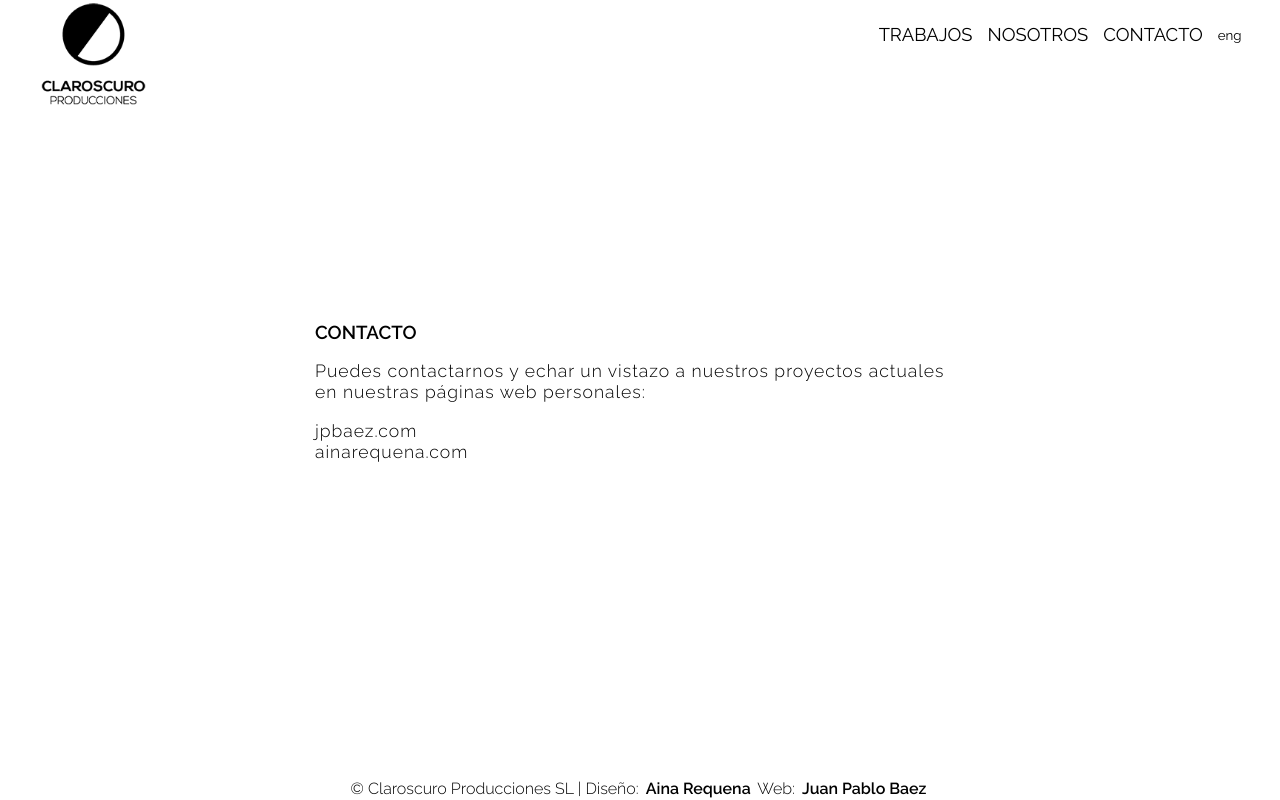
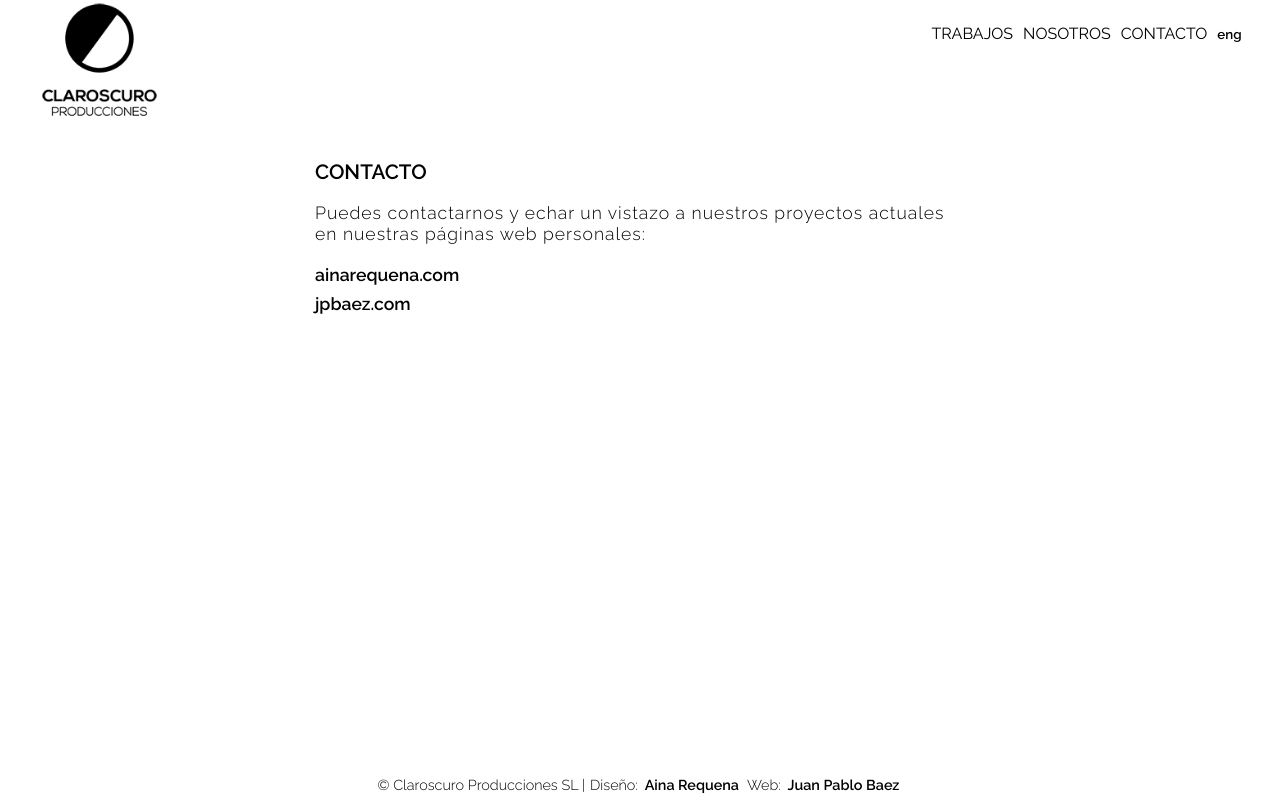
Before and after one commit to JuanPabloBaez/claroscuro, a Next.js app: page /contacto in a window 1280 px wide. Built offline with nearby package versions, Linux system fonts and the light colour scheme.

Commit message:
css home about contact

```diff
--- a/components/layout.js
+++ b/components/layout.js
@@ -52,7 +52,7 @@ function Layout({children}) {
         <main>{children}</main>
 
         <footer style={light===true ? {color:'white'}  :null}>
-            <p>&copy; Claroscuro Producciones SL | {lang=="esp" ?"Diseño:":"Design:"} <a href="https://www.ainarequena.com/" target="_blank" rel="noopener noreferrer">Aina Requena</a> Web: <a href="http://jpbaez.com/" target="_blank" rel="noopener noreferrer">Juan Pablo Baez</a> </p>
+            <span><p>&copy; Claroscuro Producciones SL | </p><p> {lang=="esp" ?"Diseño:":"Design:"} <a href="https://www.ainarequena.com/" target="_blank" rel="noopener noreferrer">Aina Requena</a></p><p> Web: <a href="http://jpbaez.com/" target="_blank" rel="noopener noreferrer">Juan Pablo Baez</a> </p> </span>
         </footer>
     </div>
     </>
--- a/pages/contacto.js
+++ b/pages/contacto.js
@@ -12,12 +12,13 @@ function Contacto() {
 
   return (
     <>
-    { lang==="esp" ? <div id="about-text">
+    { lang==="esp" ? <div id="contact-text">
       <h3>CONTACTO</h3>
       <p>Puedes contactarnos y echar un vistazo a nuestros proyectos actuales en nuestras páginas web personales: </p>
-      <p><a href="https://www.jpbaez.com/" target="_blank" rel="noreferrer">jpbaez.com</a> <br/> <a href="https://www.ainarequena.com/" target="_blank" rel="noreferrer">ainarequena.com</a></p>
+      <a href="https://www.ainarequena.com/" target="_blank" rel="noreferrer">ainarequena.com</a> <br/>
+      <a href="https://www.jpbaez.com/" target="_blank" rel="noreferrer">jpbaez.com</a>
 
-    </div> : <div id="about-text">
+    </div> : <div id="contact-text">
       <h3>CONTACT</h3>
       <p>You can contact us and take a look at our current projects on our personal web pages: </p>
       <p><a href="https://www.jpbaez.com/" target="_blank" rel="noreferrer">jpbaez.com</a> <br/> <a href="https://www.ainarequena.com/" target="_blank" rel="noreferrer">ainarequena.com</a></p>
--- a/pages/index.js
+++ b/pages/index.js
@@ -33,7 +33,7 @@ export default function Home() {
       <button className='close-player' onClick={()=>setIsPlaying(false)} >X</button>
       <ReactPlayer
         className="reel"
-        url="https://vimeo.com/585754763"
+        url="https://vimeo.com/68687499"
         controls={true}
         responsive="true"
 
--- a/styles/_home.scss
+++ b/styles/_home.scss
@@ -7,6 +7,7 @@ video{
     z-index: -2;
 }
 .play{
+    margin-top: 25vh;
     background: none;
     border: none;
     color: white;
@@ -15,28 +16,33 @@ video{
         margin-top: 3%;
     }
 }
-
 .player{
+    position: absolute;
+    bottom: 0;
     width: 100%;
-    height: 100vh;
+    height: 100%;
     display: flex;
     justify-content: center;
     align-items: center;
     flex-direction: column;
-    background-color: rgb(42, 42, 42);
+    background-color: rgba(21, 21, 21, .97);
+    z-index: 2;
     span{
         display: flex;
         flex-direction: column;
         background: none;
+        width: inherit;
+        max-width: 640px !important;
     }
-    .page-video{
-        width: 80%;
-        max-width: 800px;
+    .reel{
+        width: 95% !important;
+
         height: auto;
+        margin: 0 auto;
     }
     .close-player{
        margin: 0 1% 1% auto;
-       padding: 8px;
+       padding: 8px 12px;
        background: none;
        color: white;
        border: 2px solid white;
@@ -44,19 +50,15 @@ video{
        border-radius: 50px;
 
     }
-
 }
 
 #about-text{
     width: 90%;
     max-width: 650px;
     height: auto;
-
-    margin: 15vh 0;
-
-
+    padding: 5vh 0;
     p{
-        font-size: 1.1em;
+        font-size: 1em;
         font-weight: 300;
         letter-spacing: 1px;
         margin: 1em 0;
@@ -70,5 +72,22 @@ video{
         padding-left: 1.5em;
         border-left: 1px solid #ccc;
     }
+}
+#contact-text{
+    width: 90%;
+    max-width: 650px;
+    height: auto;
+    padding: 5vh 0;
+    font-size: 1.1em;
 
+    p{
+
+        font-weight: 300;
+        letter-spacing: 1px;
+        margin: 1em 0;
+    }
+    a{
+        font-weight: 700;
+        line-height: 1.8rem;
+    }
 }
--- a/styles/app.css
+++ b/styles/app.css
@@ -10,6 +10,7 @@ video {
 }
 
 .play {
+  margin-top: 25vh;
   background: none;
   border: none;
   color: white;
@@ -21,8 +22,10 @@ video {
 }
 
 .player {
+  position: absolute;
+  bottom: 0;
   width: 100%;
-  height: 100vh;
+  height: 100%;
   display: -webkit-box;
   display: -ms-flexbox;
   display: flex;
@@ -36,7 +39,8 @@ video {
   -webkit-box-direction: normal;
       -ms-flex-direction: column;
           flex-direction: column;
-  background-color: #2a2a2a;
+  background-color: rgba(21, 21, 21, 0.97);
+  z-index: 2;
 }
 
 .player span {
@@ -48,17 +52,19 @@ video {
       -ms-flex-direction: column;
           flex-direction: column;
   background: none;
+  width: inherit;
+  max-width: 640px !important;
 }
 
-.player .page-video {
-  width: 80%;
-  max-width: 800px;
+.player .reel {
+  width: 95% !important;
   height: auto;
+  margin: 0 auto;
 }
 
 .player .close-player {
   margin: 0 1% 1% auto;
-  padding: 8px;
+  padding: 8px 12px;
   background: none;
   color: white;
   border: 2px solid white;
@@ -70,11 +76,11 @@ video {
   width: 90%;
   max-width: 650px;
   height: auto;
-  margin: 15vh 0;
+  padding: 5vh 0;
 }
 
 #about-text p {
-  font-size: 1.1em;
+  font-size: 1em;
   font-weight: 300;
   letter-spacing: 1px;
   margin: 1em 0;
@@ -90,6 +96,25 @@ video {
   border-left: 1px solid #ccc;
 }
 
+#contact-text {
+  width: 90%;
+  max-width: 650px;
+  height: auto;
+  padding: 5vh 0;
+  font-size: 1.1em;
+}
+
+#contact-text p {
+  font-weight: 300;
+  letter-spacing: 1px;
+  margin: 1em 0;
+}
+
+#contact-text a {
+  font-weight: 700;
+  line-height: 1.8rem;
+}
+
 * {
   margin: 0;
   padding: 0;
@@ -98,34 +123,29 @@ video {
   font-family: 'Raleway', sans-serif;
 }
 
+a {
+  color: currentColor;
+  text-decoration: none;
+}
+
+a:hover {
+  text-decoration: line-through;
+}
+
 .body {
   width: 100%;
-  height: 100%;
+  height: auto;
   min-height: 100vh;
-}
-
-main {
-  height: -webkit-fit-content;
-  height: -moz-fit-content;
-  height: fit-content;
-  min-height: 100vh;
-  width: 100%;
   display: -webkit-box;
   display: -ms-flexbox;
   display: flex;
-  -webkit-box-pack: center;
-      -ms-flex-pack: center;
-          justify-content: center;
-  -webkit-box-align: center;
-      -ms-flex-align: center;
-          align-items: center;
-  -ms-flex-wrap: wrap;
-      flex-wrap: wrap;
-}
-
-a {
-  color: currentColor;
-  text-decoration: none;
+  -webkit-box-orient: vertical;
+  -webkit-box-direction: normal;
+      -ms-flex-direction: column;
+          flex-direction: column;
+  -webkit-box-pack: justify;
+      -ms-flex-pack: justify;
+          justify-content: space-between;
 }
 
 nav {
@@ -143,52 +163,71 @@ nav {
           align-items: flex-start;
   background: none;
   position: absolute;
+  top: 0;
   z-index: 2;
-  font-size: 1.15rem;
-}
-
-nav .logo {
-  height: 90% !important;
 }
 
 nav span {
   height: 100% !important;
-  width: -webkit-fit-content  !important;
-  width: -moz-fit-content  !important;
-  width: fit-content  !important;
-  display: -webkit-box  !important;
-  display: -ms-flexbox  !important;
-  display: flex  !important;
+  width: auto !important;
+}
+
+nav .logo {
+  height: 100% !important;
 }
 
 nav img {
   -o-object-fit: contain;
      object-fit: contain;
-  height: inherit !important;
-  min-height: 60px;
-  width: auto;
-  min-width: 60px;
+  height: 100% !important;
+  width: auto !important;
 }
 
 .nav-panel {
   display: -webkit-box;
   display: -ms-flexbox;
   display: flex;
-  gap: 15px;
+  -ms-flex-wrap: wrap;
+      flex-wrap: wrap;
+  -webkit-box-pack: end;
+      -ms-flex-pack: end;
+          justify-content: flex-end;
+  width: 75%;
+  gap: 10px;
   margin-top: 2%;
+  font-size: 1rem;
 }
 
 .nav-panel button {
   background: none;
   color: currentColor;
   border: none;
+  font-weight: 800;
+}
+
+main {
+  padding-top: 15vh;
+  padding-bottom: 3vh;
+  display: -webkit-box;
+  display: -ms-flexbox;
+  display: flex;
+  -webkit-box-pack: center;
+      -ms-flex-pack: center;
+          justify-content: center;
+  -webkit-box-align: center;
+      -ms-flex-align: center;
+          align-items: center;
 }
 
 footer {
-  position: absolute;
   width: 100%;
-  height: 3vh;
-  margin: auto 0 0 0;
+  min-height: 3vh;
+  z-index: 1;
+  font-size: .9rem;
+  font-weight: 300;
+}
+
+footer span {
   display: -webkit-box;
   display: -ms-flexbox;
   display: flex;
@@ -198,9 +237,14 @@ footer {
   -webkit-box-pack: center;
       -ms-flex-pack: center;
           justify-content: center;
-  bottom: 0;
-  z-index: 1;
-  font-weight: 300;
+  -ms-flex-wrap: wrap;
+      flex-wrap: wrap;
+  width: -webkit-max-content;
+  width: -moz-max-content;
+  width: max-content;
+  max-width: 100%;
+  margin: 0 auto;
+  gap: 5px;
 }
 
 footer a {
--- a/styles/app.scss
+++ b/styles/app.scss
@@ -8,29 +8,22 @@
     box-sizing: border-box;
     font-family: 'Raleway', sans-serif;
 }
-.body{
-    width: 100%;
-    height: 100%;
-    min-height: 100vh;
-
-
-
-}
-main{
-
-    height: fit-content;
-    min-height: 100vh;
-    width: 100%;
-    display: flex;
-    justify-content: center;
-    align-items: center;
-    flex-wrap: wrap;
-
-
-}
 a {
     color: currentColor;
     text-decoration: none;
+}
+a:hover{
+    text-decoration: line-through;
+}
+
+.body{
+    width: 100%;
+    height: auto;
+    min-height: 100vh;
+    display: flex;
+    flex-direction: column;
+    justify-content: space-between;
+
 }
 
 nav {
@@ -42,50 +35,64 @@ nav {
     align-items:flex-start;
     background: none;
     position: absolute;
+    top: 0;
     z-index: 2;
-    font-size: 1.15rem;
-    .logo{
-        height: 90% !important;
-    }
     span{
         height: 100% !important;
-        width: fit-content  !important;
-        display: flex  !important;
+        width: auto !important;
+    }
+    .logo{
+        height: 100% !important;
     }
     img{
         object-fit: contain;
-        height: inherit !important;
-        min-height: 60px;
-        width: auto;
-        min-width: 60px;
+        height: 100% !important;
+
+        width: auto !important;
+
     }
 }
+
 .nav-panel{
     display: flex;
-    gap:15px;
+    flex-wrap: wrap;
+    justify-content: flex-end;
+    width: 75%;
+    gap:10px;
     margin-top: 2%;
+    font-size: 1rem;
     button{
         background: none;
         color:currentColor;
         border: none;
+        font-weight:800
     }
-
 }
 
-
-
+main{
+    padding-top: 15vh;
+    padding-bottom: 3vh;
+    display: flex;
+    justify-content: center;
+    align-items: center;
+}
 
 footer {
-    position:absolute;
     width: 100%;
-    height: 3vh;
-    margin: auto 0 0 0;
-    display: flex;
-    align-items: center;
-    justify-content: center;
-    bottom: 0;
+    min-height: 3vh;
     z-index: 1;
+    font-size: .9rem;
     font-weight: 300;
+    span{
+        display: flex;
+        align-items: center;
+        justify-content: center;
+        flex-wrap: wrap;
+        width: max-content;
+        max-width: 100%;
+        margin: 0 auto;
+        gap: 5px;
+    }
     a{
         font-weight: 800;
         margin: 0 3px;
```
Also changed, not shown: 1 other file (tests, documents, lock files or other folders).
